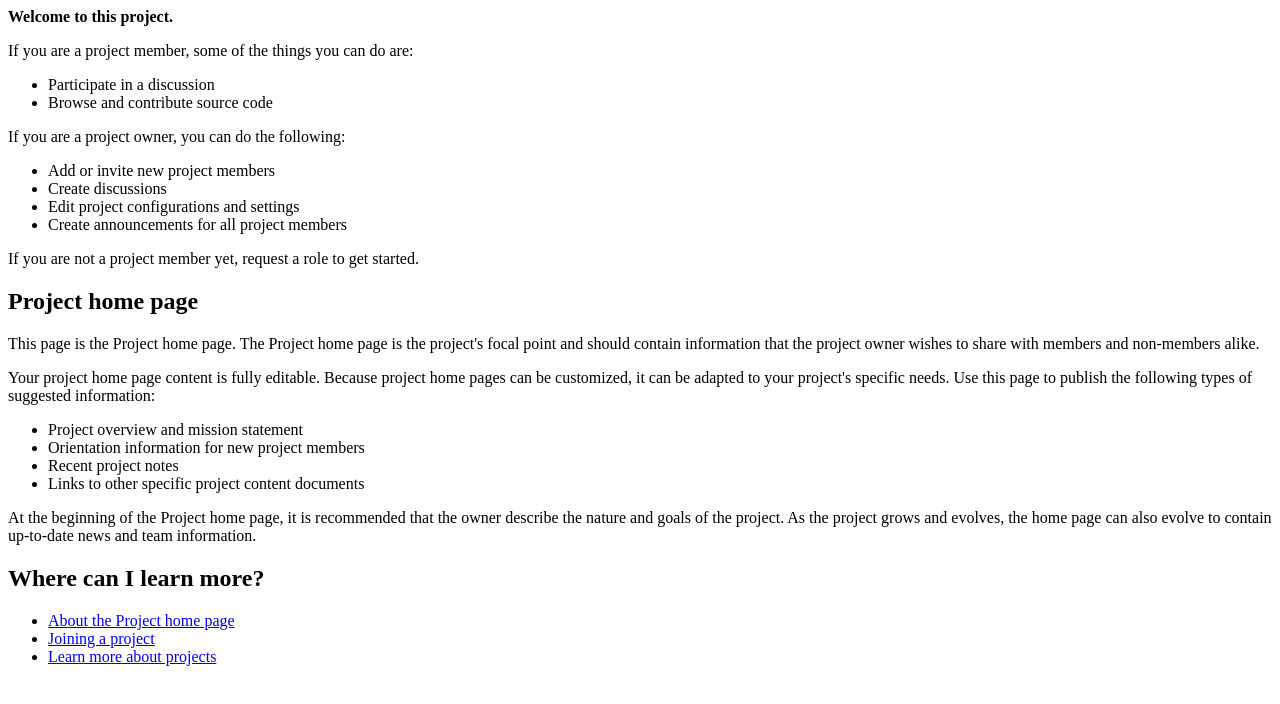
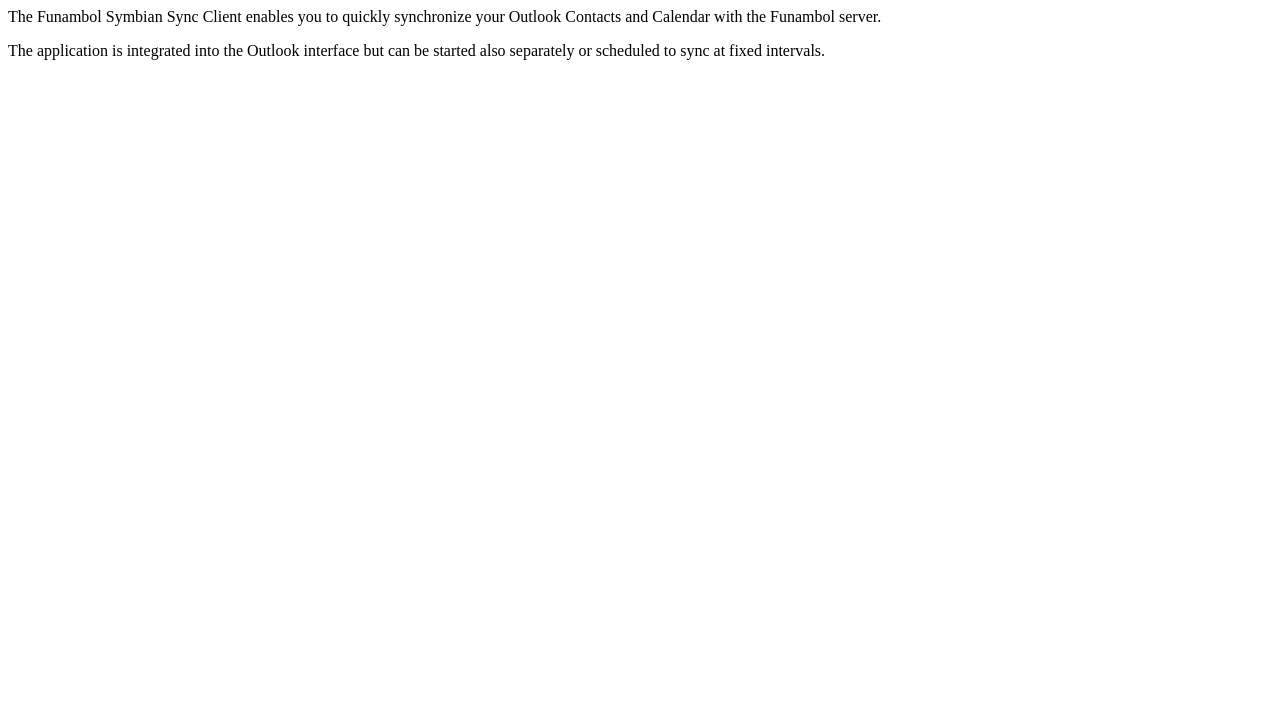
Before and after one commit to funambol-mirror/funambol-outlook-client, a plain HTML site: page www/index.html in a window 1280 px wide. Drawn offline with Linux system fonts and the light colour scheme.

Commit message:
Updated html component "Overview" through the web interface.
git-svn-id: https://outlook-client.forge.funambol.org/svn/outlook-client/trunk@17 1e7ea831-755a-0410-847c-f2bf8621b869

```diff
--- a/www/index.html
+++ b/www/index.html
@@ -1,78 +1 @@
-<html>
-<body>
-<p>
- <strong>Welcome to this project.</strong>
-</p>
-<p>
- If you are a project member, some of the things you can do are:
-</p>
-<ul>
- <li>
-  Participate in a discussion
- </li>
- <li>
-  Browse and contribute source code
- </li>
-</ul>
-<p>
- If you are a project owner, you can do the following:
-</p>
-<ul>
- <li>
-  Add or invite new project members
- </li>
- <li>
-  Create discussions
- </li>
- <li>
-  Edit project configurations and settings
- </li>
- <li>
-  Create announcements for all project members
- </li>
-</ul>
-<p>
- If you are not a project member yet, request a role to get started.
-</p>
-<div class="h2">
- <h2>Project home page</h2>
- <p>
-  This page is the Project home page. The Project home page is the project's focal point and should contain information that the project owner wishes to share with members and non-members alike.
- </p>
- <p>
-  Your project home page content is fully editable. Because project home pages can be customized, it can be adapted to your project's specific needs. Use this page to publish the following types of suggested information:
- </p>
- <ul>
-  <li>
-   Project overview and mission statement
-  </li>
-  <li>
-   Orientation information for new project members
-  </li>
-  <li>
-   Recent project notes
-  </li>
-  <li>
-   Links to other specific project content documents
-  </li>
- </ul>
- <p>
-  At the beginning of the Project home page, it is recommended that the owner describe the nature and goals of the project. As the project grows and evolves, the home page can also evolve to contain up-to-date news and team information.
- </p>
-</div>
-<div class="h2">
- <h2>Where can I learn more?</h2>
- <ul>
-  <li>
-   <a href="/scdocs/ProjectHome" onclick="return launch(this.href, 1)" class="helplink"> About the Project home page </a>
-  </li>
-  <li>
-   <a href="/scdocs/ProjectMembershipRequest" onclick="return launch(this.href, 1)" class="helplink"> Joining a project </a>
-  </li>
-  <li>
-   <a href="/scdocs/Learning" onclick="return launch(this.href, 1)" class="helplink"> Learn more about projects </a>
-  </li>
- </ul>
-</div>
-</body>
-</html>
+<meta http-equiv="Content-Type" content="text/html; charset=UTF-8" /><p> The Funambol Symbian Sync Client enables you to quickly synchronize your Outlook Contacts and Calendar with the Funambol server. </p><p>The application is integrated into the Outlook interface but can be started also separately or scheduled to sync at fixed intervals.</p>
```
Also changed, not shown: www/cn-project-pages/snippets/page.xml (added, +15 -0 lines).
